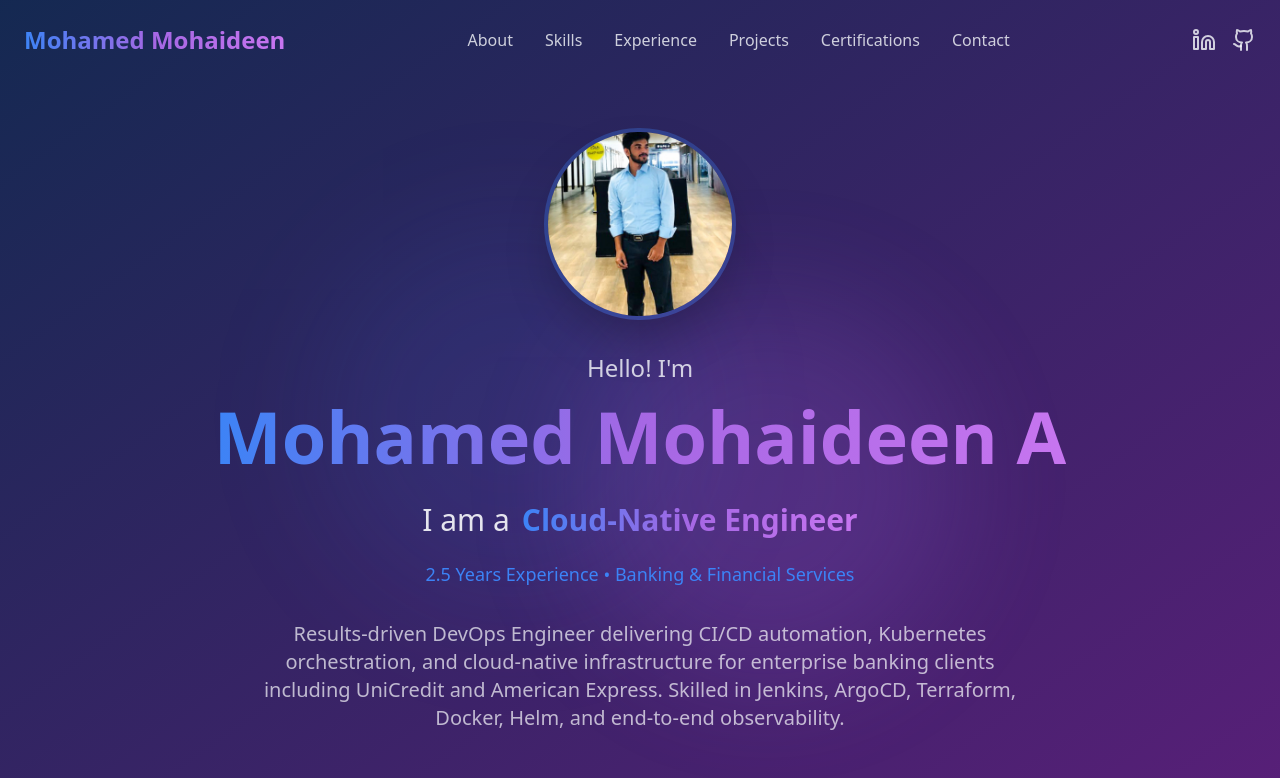
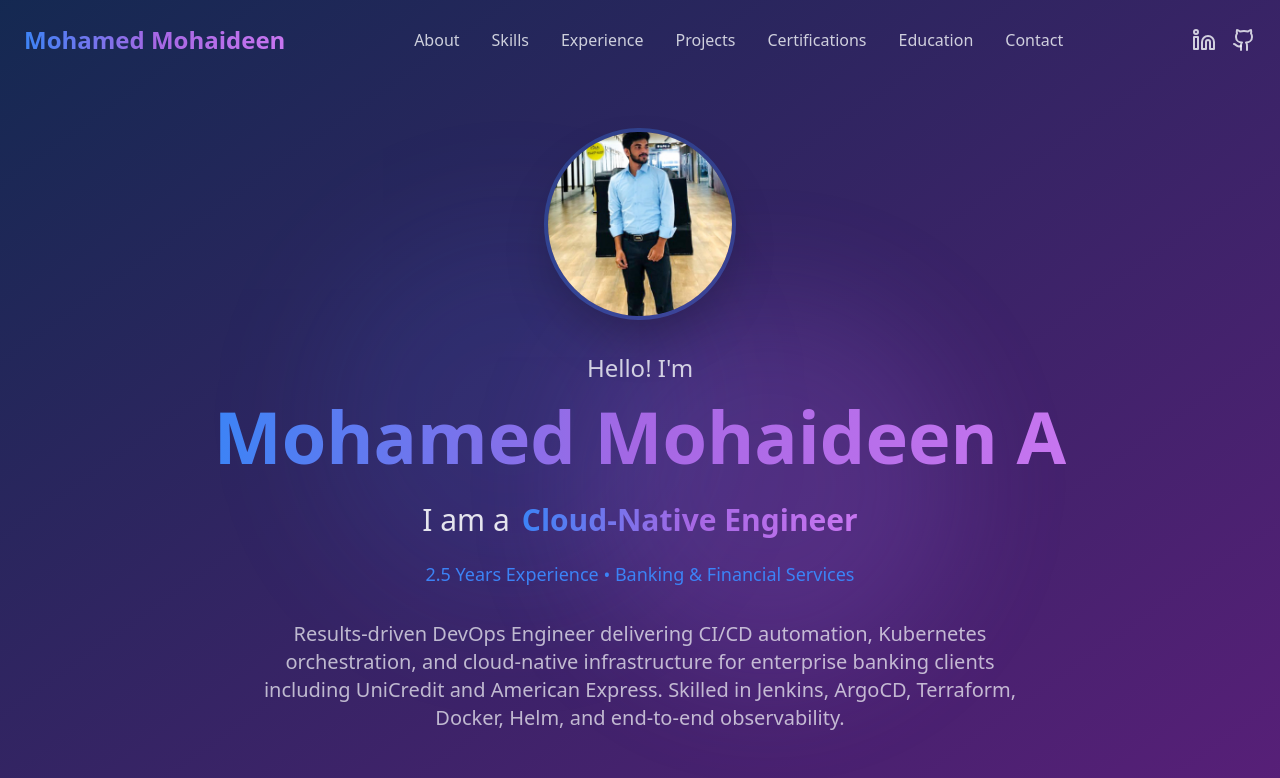
Before and after one commit to mohamedmohaideen/MyPortfolio, a React (Vite) app: page / in a window 1280 px wide. Shown: the top 778 px of the page. Built offline with nearby package versions, Linux system fonts and the light colour scheme; the HTML template or start-up script is replaced by a standard one.

Commit message:
Changes
Co-authored-by: mohamedmohaideen <113794364+mohamedmohaideen@users.noreply.github.com>

```diff
--- a/src/components/Navigation.tsx
+++ b/src/components/Navigation.tsx
@@ -27,7 +27,7 @@ const Navigation = () => {
         <h1 className="text-2xl font-bold gradient-text">Mohamed Mohaideen</h1>
 
         <div className="hidden md:flex gap-8">
-          {["about", "skills", "experience", "projects", "certifications", "contact"].map((item) => (
+          {["about", "skills", "experience", "projects", "certifications", "education", "contact"].map((item) => (
             <button
               key={item}
               onClick={() => scrollToSection(item)}
```
